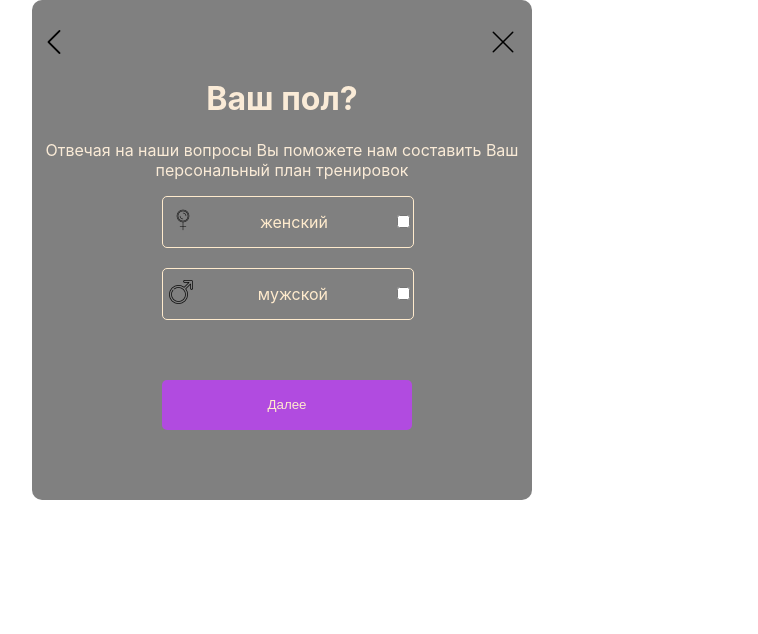
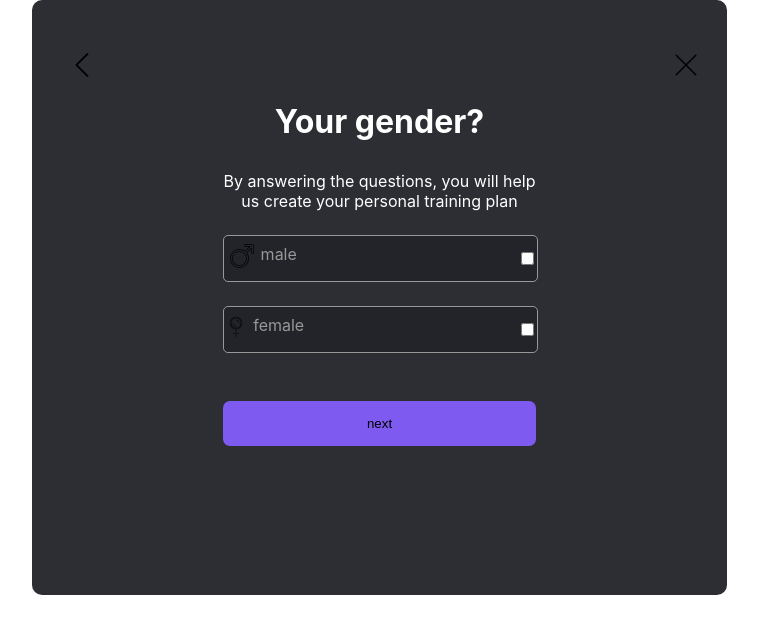
Before and after one commit to SolidPracticum/WorkoutPlannerApp, a React (Create React App) app: page /SecondModal in a window 1280 px wide. Shown: the top 634 px of the page, without its empty margins (368-1126 px from the left). Built offline with nearby package versions, Linux system fonts and the light colour scheme.

Commit message:
fix: translation in english

```diff
--- a/public/locales/en/translation.json
+++ b/public/locales/en/translation.json
@@ -1,5 +1,15 @@
 {
-  "header":{
-    "title": "Header"
+    "header":{
+      "title": "Заголовок",
+      "btn": "Can"
+    },
+    "reg":{
+     "register": "register",
+      "title": "Your gender?",
+      "text": "By answering the questions, you will help us create your personal training plan",
+      "checkbox1": "female",
+      "checkbox2": "male",
+      "next": "next"
+    }
+
   }
-}
--- a/src/components/SecondModal/SecondModal.jsx
+++ b/src/components/SecondModal/SecondModal.jsx
@@ -1,15 +1,32 @@
 import React, { useState } from "react";
 import styles from "./SecondModal.module.scss";
-const SecondModal = () => {
+import { useTranslation } from "react-i18next";
+export default function SecondModa() {
   const [woman] = useState(true);
   const [man] = useState(true);
   const handleChange = () => {};
+  const { t } = useTranslation();
   return (
     <div className={styles.secondModal}>
-      <img className={styles.arrow} src="/Images/left-arrow.png" alt="" />
-      <img className={styles.close} src="/Images/close.png" alt="" />
-      <h1>Ваш пол?</h1>
-      <p>Отвечая на наши вопросы Вы поможете нам составить Ваш персональный план тренировок</p>
+      <img className={styles.arrow} src="/Images/left-arrow.png" alt="backArrow" />
+      <img className={styles.close} src="/Images/close.png" alt="close" />
+      <h1>{t("reg.title")}</h1>
+      <p>{t("reg.text")}</p>
+
+      <div className={styles.manIcon}>
+        <input
+          type="checkbox"
+          id={styles.checkbox2}
+          value={man}
+          onChange={() => handleChange("man")}
+        />{" "}
+        <div className={styles.man}>
+          {t("reg.checkbox2")} <br />
+          <label htmlFor="checkbox2">
+            <img src="/Images/man1.png" alt="maleGender" />
+          </label>
+        </div>
+      </div>
       <div className={styles.womanIcon}>
         <input
           className={styles.first}
@@ -18,25 +35,14 @@ const SecondModal = () => {
           value={woman}
           onChange={() => handleChange("woman")}
         />{" "}
-        женский <br />
-        <label htmlFor="checkbox1">
-          <img src="/Images/woman.png" alt="" />
-        </label>
+        <div className={styles.woman}>
+          {t("reg.checkbox1")} <br />
+          <label htmlFor="checkbox1">
+            <img src="/Images/woman.png" alt="womanGender" />
+          </label>
+        </div>
       </div>
-      <div className={styles.manIcon}>
-        <input
-          type="checkbox"
-          id={styles.checkbox2}
-          value={man}
-          onChange={() => handleChange("man")}
-        />{" "}
-        мужской <br />
-        <label htmlFor="checkbox2">
-          <img src="/Images/man1.png" alt="" />
-        </label>
-      </div>
-      <button>Далее</button>
+      <button className={styles.next}>{t("reg.next")}</button>
     </div>
   );
-};
-export default SecondModal;
+}
--- a/src/components/SecondModal/SecondModal.module.scss
+++ b/src/components/SecondModal/SecondModal.module.scss
@@ -1,9 +1,9 @@
 .secondModal {
   border-radius: 10px;
-  background-color: grey;
+  background-color: #2c2e34;
   margin-left: 400px;
-  width: 500px;
-  height: 500px;
+  width: 695px;
+  height: 595px;
 }
 fieldset {
   border-color: none;
@@ -11,53 +11,80 @@ fieldset {
 h1,
 p {
   text-align: center;
-  color: antiquewhite;
+  color: #ffffff;
+}
+h1 {
+  height: 47px;
+  top: 85px;
+  text-align: center;
+}
+p {
+  width: 313px;
+  height: 48px;
+  top: 152px;
+  margin-left: 191px;
 }
 .womanIcon,
 .manIcon {
-  color: blanchedalmond;
+  border: 1px solid #989898;
+  background-color: #222429;
+  margin-top: 24px;
+  color: #989898;
   display: flex;
   align-items: center;
-  margin-bottom: 20px;
-  margin-left: 130px;
-  height: 50px;
-  width: 50%;
-  border: 1px solid blanchedalmond;
+  margin-left: 191px;
+  height: 45px;
+  width: 313px;
   border-radius: 5px;
 }
-button {
-  background-color: rgb(177, 75, 224);
-  color: blanchedalmond;
-  margin-top: 40px;
+.manIcon {
+  margin-top: 12px;
+}
+input {
+  color: #222429;
+}
+.next {
+  background-color: #7f5af0;
+  margin-top: 48px;
   margin-bottom: 20px;
-  margin-left: 130px;
-  height: 50px;
-  width: 50%;
+  margin-left: 191px;
+  height: 45px;
+  width: 313px;
   border: none;
-  border-radius: 5px;
+  border-radius: 7px;
 }
-.icons{
-  padding-top: 50px;
-  margin-left: 20px;
-  grid-gap: 100px;
-
+.arrow {
+  padding-top: 53px;
+  margin-left: 38px;
 }
-.arrow{
-  padding-top: 30px;
-  margin-left: 10px;
+.close {
+  padding-top: 53px;
+  margin-left: 580px;
 }
-.close{
-  padding-top: 30px;
-  margin-left: 85%;
-}
-.womanIcon{
-display: flex;
-flex-direction: row-reverse;
-grid-gap: 65px;
-}
-
-.manIcon{
+.womanIcon {
   display: flex;
   flex-direction: row-reverse;
-  grid-gap: 65px;
 }
+.woman {
+  display: flex;
+  flex-direction: row-reverse;
+  margin-right: 68%;
+  grid-gap: 5px;
+}
+.manIcon {
+  display: flex;
+  flex-direction: row-reverse;
+  grid-gap: 95px;
+}
+.man {
+  display: flex;
+  flex-direction: row-reverse;
+  grid-gap: 7px;
+  margin-right: 40%;
+}
+#checbox2 {
+  margin-left: 5px;
+}
+input {
+  background-color: black;
+}
--- a/src/index.js
+++ b/src/index.js
@@ -6,7 +6,6 @@ import "./index.scss";
 import App from "./App";
 import { BrowserRouter } from "react-router-dom";
 import "./Firebase";
-
 const root = ReactDOM.createRoot(document.getElementById("root"));
 root.render(
   <React.StrictMode>
```
Also changed, not shown: public/locales/ru/translation.json (+13 -3 lines).
